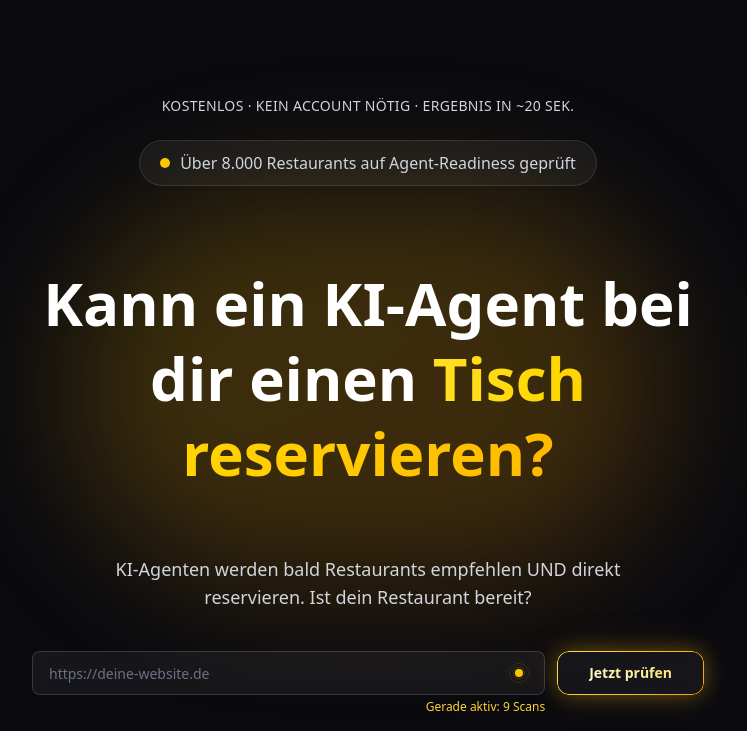
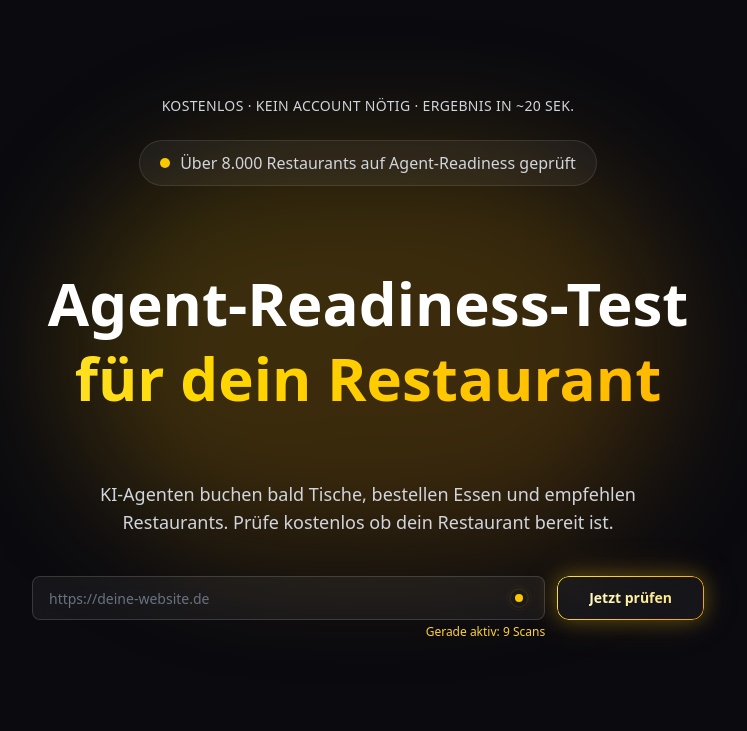
Before and after one commit to perspectivetwist/agentready-gastro, a Next.js app: page / in a window 1280 px wide. Shown: the top 731 px of the page, without its empty margins (272-1019 px from the left). Built offline with nearby package versions, Linux system fonts and the light colour scheme.

Commit message:
W1.12 — Answer-in-First-40-Words AEO-konform
Change H1 from question to direct statement. First 40 words now
directly answer "Was macht diese Seite?" without marketing fluff.

Co-Authored-By: Claude Opus 4.6 <noreply@anthropic.com>

```diff
--- a/app/page.tsx
+++ b/app/page.tsx
@@ -33,14 +33,14 @@ export default function Home() {
           </div>
 
           <h1 className="text-4xl sm:text-5xl lg:text-6xl font-bold text-white mb-10 sm:mb-16 leading-tight">
-            Kann ein KI-Agent bei dir einen{' '}
+            Agent-Readiness-Test{' '}
             <span className="bg-gradient-to-r from-yellow-300 to-amber-400 bg-clip-text text-transparent">
-              Tisch reservieren?
+              f&uuml;r dein Restaurant
             </span>
           </h1>
 
           <p className="text-base sm:text-lg font-light text-gray-300 mb-10 max-w-xl mx-auto">
-            KI-Agenten werden bald Restaurants empfehlen UND direkt reservieren. Ist dein Restaurant bereit?
+            KI-Agenten buchen bald Tische, bestellen Essen und empfehlen Restaurants. Pr&uuml;fe kostenlos ob dein Restaurant bereit ist.
           </p>
 
           <UrlInputForm />
```
